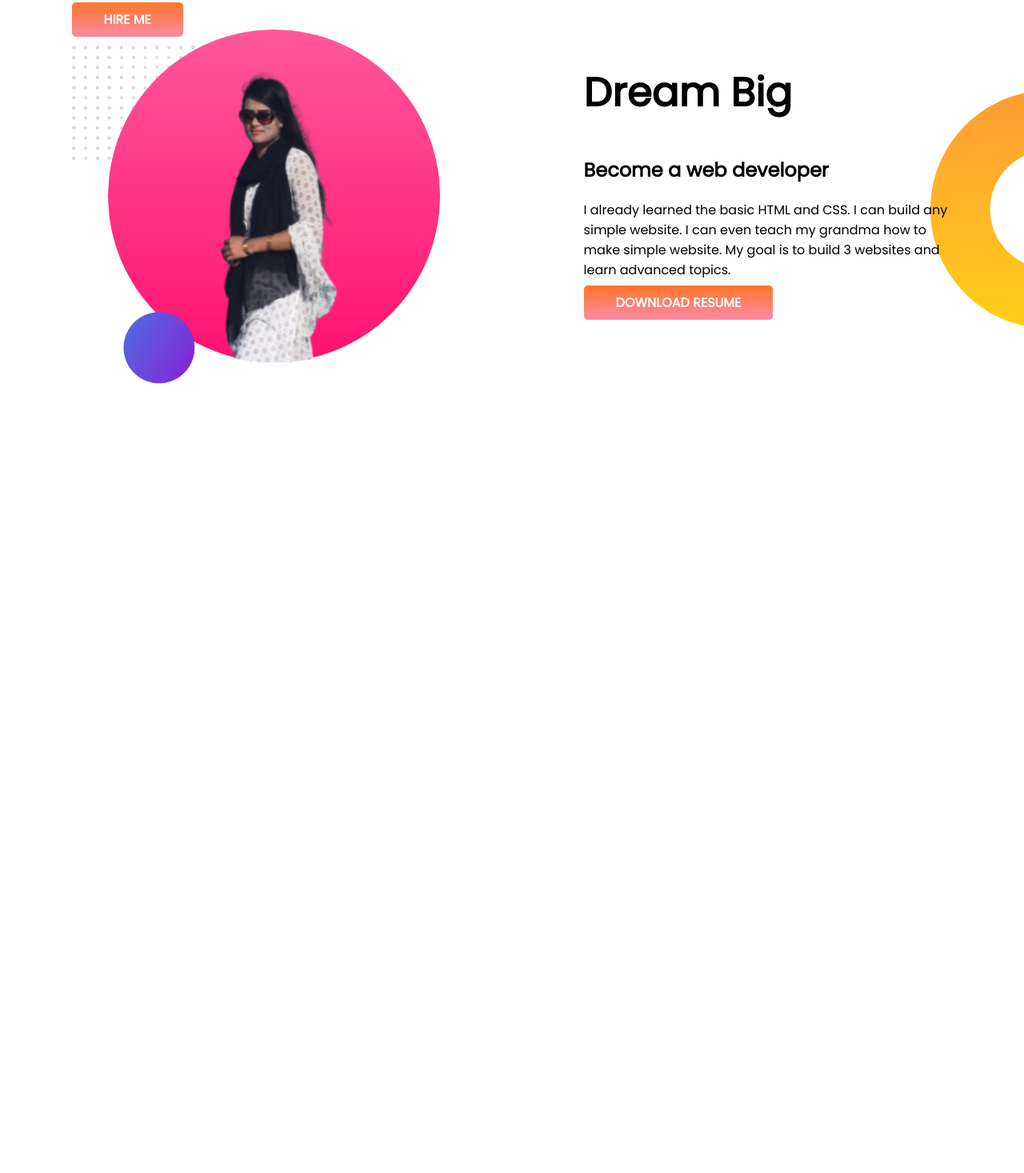
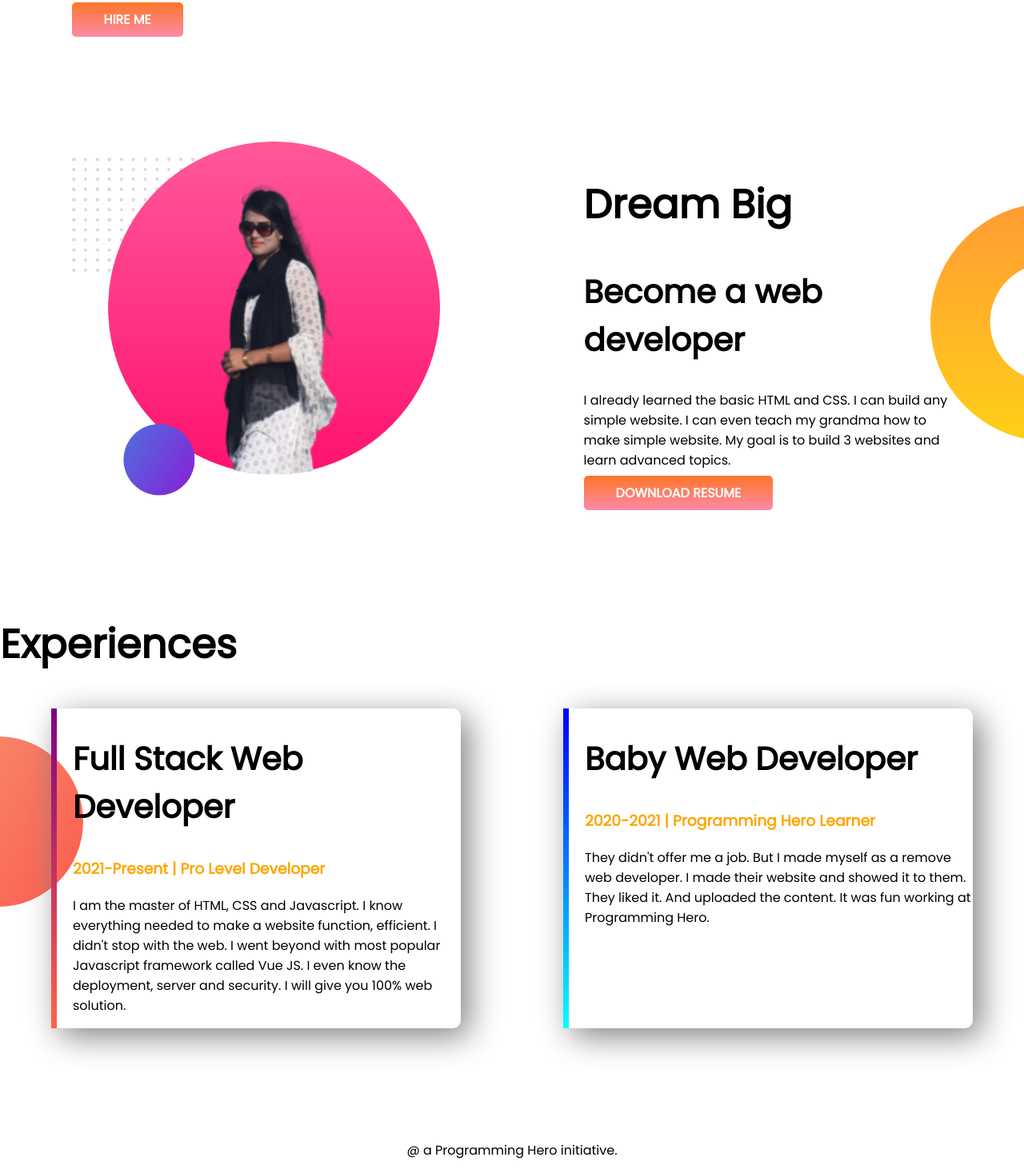
Before and after one commit to afroza-sultana/developer.portfolio, a plain HTML site: page index.html in a window 1280 px wide. Shown: the part 526-1993 px from the top of the page at 80% size. Before the commit the page ends 1013 px from the top, so only its background shows below. Drawn offline with Linux system fonts and the light colour scheme.

Commit message:
footer and experience added

```diff
--- a/index.html
+++ b/index.html
@@ -11,7 +11,7 @@
     <link rel="stylesheet" href="style.css" />
   </head>
   <body>
-    <section class="top-banner">
+    <section class="top-banner flexible-container">
       <div class="half-width">
         <h1>Welcome to</h1>
         <h1><span class="orange-color">Afroza Sultana</span> world!</h1>
@@ -25,7 +25,7 @@
       <div class="half-width"><img src="images/afro.png" alt="" /></div>
     </section >
 
-    <section class="dream-big">
+    <section class="dream-big flexible-container">
     <div class="half-width">
       <img src="images/middle.png" alt="">
     </div>
@@ -37,5 +37,33 @@
     </div>
 
   </section>
+
+
+
+  <section class="experience-area">
+    <h1> Experiences</h1>
+    <div class="flexible-container">
+      <div id="full-stack-experience" class="experience-item">
+      <h2>Full Stack Web Developer</h2>
+      <h3 class="orange-color">2021-Present | Pro Level Developer
+      </h3>
+      <p>I am the master of HTML, CSS and Javascript. I know everything needed to make a website function, efficient. I didn't stop with the web. I went beyond with most popular Javascript framework called Vue JS. I even know the deployment, server and security. I will give you 100% web solution.</p>
+    </div>
+    <div id="web-dev-experience" class="experience-item">
+      <h2>Baby Web Developer</h2>
+      <h3 class="orange-color">2020-2021 | Programming Hero Learner</h3>
+      <p>They didn't offer me a job. But I made myself as a remove web developer. I made their website and showed it to them. They liked it. And uploaded the content. It was fun working at Programming Hero.</p>
+    </div></div>
+
+  </section>
+
+<footer>
+  <p>
+    @ a Programming Hero initiative.
+  </p>
+</footer>
+
+
+
   </body>
 </html>
--- a/style.css
+++ b/style.css
@@ -5,11 +5,15 @@ body{
 h1{
     font-size: 50px;
 }
+h2{
+    font-size: 40px;
+}
    .orange-color{
        color: orange;
    }
-section{
+.flexible-container{
     display: flex;
+    margin-bottom: 140px;
 }
 .half-width{
         width: 50%;
@@ -36,3 +40,29 @@ section{
     background-repeat: no-repeat;
     background-position: right;
 }
+.experience-item{
+    width: 40%;
+    margin-left: 5%;
+    margin-right: 5%;
+    padding-left: 20px;
+    border-radius: 10px;
+    box-shadow: 10px 10px 40px gray;
+
+}
+.experience-area{
+    background-image: url(images/exp-bg.png);
+    background-repeat: no-repeat;
+    background-position: left;
+}
+#web-dev-experience{
+    border-left: 7px solid;
+    border-image:linear-gradient(blue, cyan) ;
+    border-image-slice: 1;
+}
+#full-stack-experience{ border-left: 7px solid;
+    border-image:linear-gradient(purple, tomato) ;
+    border-image-slice: 1;}
+
+footer p {
+    text-align: center;
+}
```
Also changed, not shown: my-bg.png (deleted), 4 other files.
